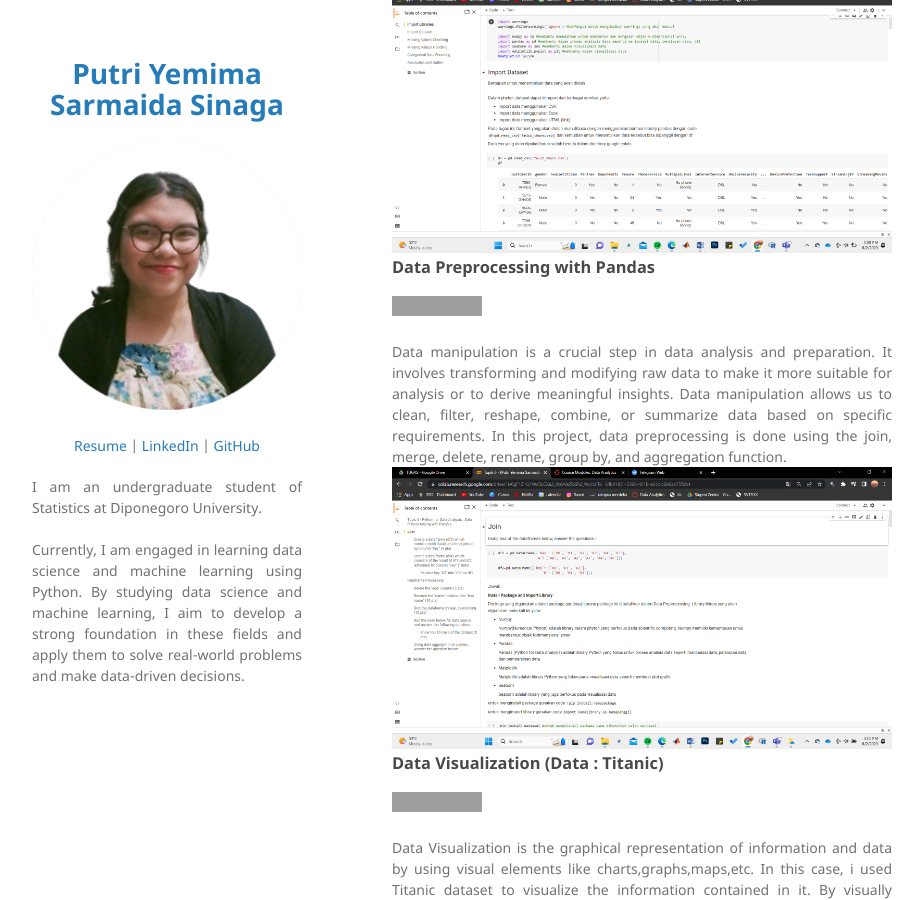
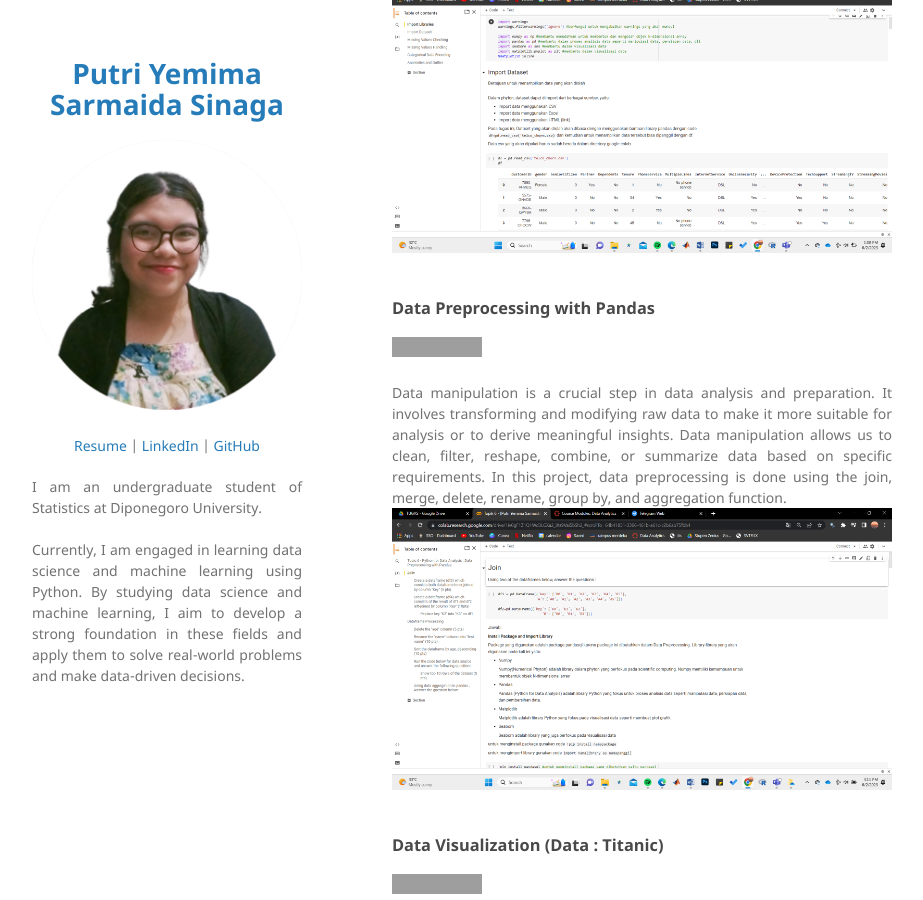
Before and after one commit to pyemimaa/portofolio, a Jekyll site: the page built from index.md, in a window 1280 px wide and 900 px high, scrolled down 1860 px. Shown: the whole window, without its empty margins (178-1101 px from the left). Built offline with Jekyll 4.4.1, drawn with Linux system fonts in a browser that asks for light colours; our own code applies the rules of GitHub Pages for plain Markdown files; grey boxes are pictures that could not be loaded.

Commit message:
index.md

```diff
--- a/index.md
+++ b/index.md
@@ -9,7 +9,8 @@ Global Covid-19 Cases Dashboard
 
 <div style="text-align: justify"> a COVID-19 dashboard in Looker Studio would serve as a central hub for monitoring and analyzing the pandemic's impact. By presenting data in an intuitive and visually appealing manner, it would enable users to make informed decisions, track trends, and understand the evolving situation more effectively. </div>
 
-<center><img src="images/topic18.png"/></center> <br>
+<center><img src="images/topic18.png"/></center>
+<br>
 
 ## SQL Project
 Data: DVD Rental
@@ -38,14 +39,14 @@ Data: DVD Rental
 <br>
 
 <center><img src="images/topic5.png"/></center>
-</div>
+</div> <br>
 
 ### Data Preprocessing with Pandas
 [![Run in Google Colab](https://img.shields.io/badge/Colab-Run_in_Google_Colab-blue?logo=Google&logoColor=FDBA18)](https://colab.research.google.com/drive/1iv0gF1Z1Q1Wd3LGXa2_iXz9Vai5bSh2_#scrollTo=65e8a51c-b67e-4345-8d9a-c0e5b1f02580)
 
 <div style="text-align: justify"> Data manipulation is a crucial step in data analysis and preparation. It involves transforming and modifying raw data to make it more suitable for analysis or to derive meaningful insights. Data manipulation allows us to clean, filter, reshape, combine, or summarize data based on specific requirements. In this project, data preprocessing is done using the join, merge, delete, rename, group by, and aggregation function. </div>
 
-<center><img src="images/topic6.png"/></center>
+<center><img src="images/topic6.png"/></center> <br>
 
 
 ### Data Visualization (Data : Titanic)
@@ -57,7 +58,7 @@ Data: DVD Rental
 3. Scatterplot: plot of the relationship between passengers' parch and survived category, passangers' siblings/spouses aboard and survived category.<br>
 4. Pie chart: number of passengers based on survived, passangers' class, embarked, and gender.<br> </div>
 
-<center><img src="images/topic78.png"/></center>
+<center><img src="images/topic78.png"/></center> <br>
 
 
 ### Statistics (Data : Diabetes Patients)
@@ -68,7 +69,7 @@ Data: DVD Rental
 2. Boxplot to find out the distribution of data and the number of outliers.<br>
 3. distribution plot to determine the distribution of a variable and the distribution of the data. <br></div>
 
-<center><img src="images/topic910.png"/></center>
+<center><img src="images/topic910.png"/></center> <br>
 
 
 ### Exploratory Data Analysis (Data : Telco Customer Churn)
@@ -80,7 +81,7 @@ Data: DVD Rental
 3. Bivariate Analysis: to determine the relationship between 2 variables.<br>
 4. Multivariate Analysis: To determine the correlation between data with a large number of variables using a heatmap. <br>  </div>
 
-<center><img src="images/topic1112.png"/></center>
+<center><img src="images/topic1112.png"/></center> <br>
 
 
 ### Statistical Modelling (Data : House Prices & Mall Customers)
@@ -91,4 +92,4 @@ The House Prices dataset contains information about residential properties, incl
 
 The Mall Customers dataset contains information about customers' attributes, such as their age, annual income, and spending score. Statistical modeling using clustering aims to group customers based on similar characteristics and behavior patterns. This allows businesses to better understand their customer base and tailor marketing strategies accordingly. By applying statistical modeling clustering techniques to the Mall Customers dataset, businesses can gain insights into the different customer segments and develop targeted marketing approaches. Clustering also enables businesses to understand their customer base more effectively for improved decision-making and customer-centric strategies. <br></div>
 
-<center><img src="images/topic1314.png"/></center>
+<center><img src="images/topic1314.png"/></center> <br>
```
